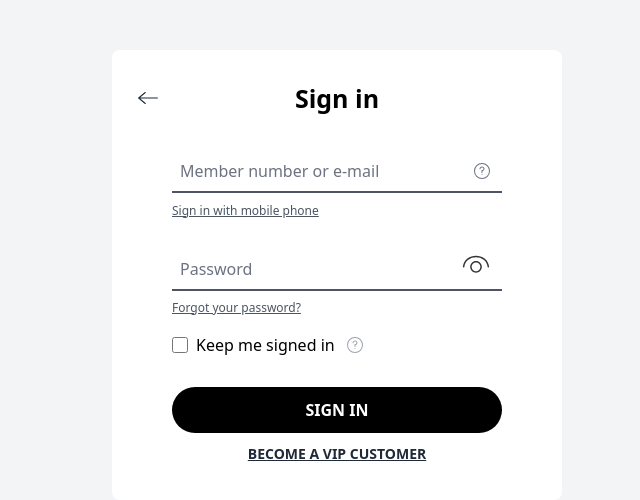
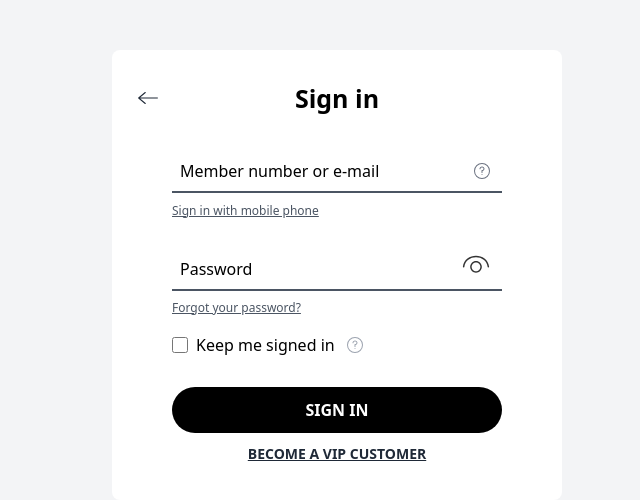
Before and after one commit to amitis-star/oriflame-react, a React (Create React App) app: page /signin in a window 1280 px wide. Shown: the top 500 px of the page, without its empty margins (303-943 px from the left). Built offline with nearby package versions, Linux system fonts and the light colour scheme.

Commit message:
sign in complete

```diff
--- a/src/components/SignIn/index.tsx
+++ b/src/components/SignIn/index.tsx
@@ -105,14 +105,18 @@ const SignIn: React.FC = () => {
             <label
               htmlFor="username"
               className={`absolute left-2 transition-all duration-300 origin-left
-        peer-placeholder-shown:top-4 peer-placeholder-shown:scale-100 peer-placeholder-shown:text-gray-500
-        peer-focus:-top-4 peer-focus:scale-75 peer-focus:text-green-600
+                peer-placeholder-shown:top-4 peer-placeholder-shown:scale-100 peer-placeholder-shown:${
+                  usernameError ? "text-red-600" : "text-gray-500"
+                }
+                peer-focus:-top-4 peer-focus:scale-75 peer-focus:${
+                  usernameError ? "text-red-600" : "text-green-600"
+                }
                 ${
                   usernameError
                     ? "-top-4 scale-75 text-red-600"
                     : username && !usernameError
                     ? "-top-4 scale-75 text-green-600"
-            : "top-4 scale-100 text-gray-500"
+                    : ""
                 }
               `}
             >
@@ -123,15 +127,13 @@ const SignIn: React.FC = () => {
               {usernameError ? (
                 <>
                   <ErrorIcon className="text-red-800 w-6 h-6" />
-                  {wrappedTooltip(
-                    "You can sign in using your consultant number email or telephone number"
-                  )}
+                  {wrappedTooltip("Enter email or brand partner number.")}
                 </>
               ) : (
                 <>
                   <InfoCircleIcon className="text-gray-500 w-6 h-6" />
                   {wrappedTooltip(
-                    "Helo, this is an info tooltip. You can put longer text here and it will wrap nicely."
+                    "You can sign in using your consultant number email or telephone number."
                   )}
                 </>
               )}
@@ -172,14 +174,18 @@ const SignIn: React.FC = () => {
             <label
               htmlFor="password"
               className={`absolute left-2 transition-all duration-300 origin-left
-        peer-placeholder-shown:top-4 peer-placeholder-shown:scale-100 peer-placeholder-shown:text-gray-500
-        peer-focus:-top-4 peer-focus:scale-75 peer-focus:text-green-600
+                peer-placeholder-shown:top-4 peer-placeholder-shown:scale-100 peer-placeholder-shown:${
+                  passwordError ? "text-red-600" : "text-gray-500"
+                }
+                peer-focus:-top-4 peer-focus:scale-75 peer-focus:${
+                  passwordError ? "text-red-600" : "text-green-600"
+                }
                 ${
                   passwordError
                     ? "-top-4 scale-75 text-red-600"
                     : password && !passwordError
                     ? "-top-4 scale-75 text-green-600"
-            : "top-4 scale-100 text-gray-500"
+                    : ""
                 }
               `}
             >
```
Lines whose indentation alone changed are shown as unchanged.
